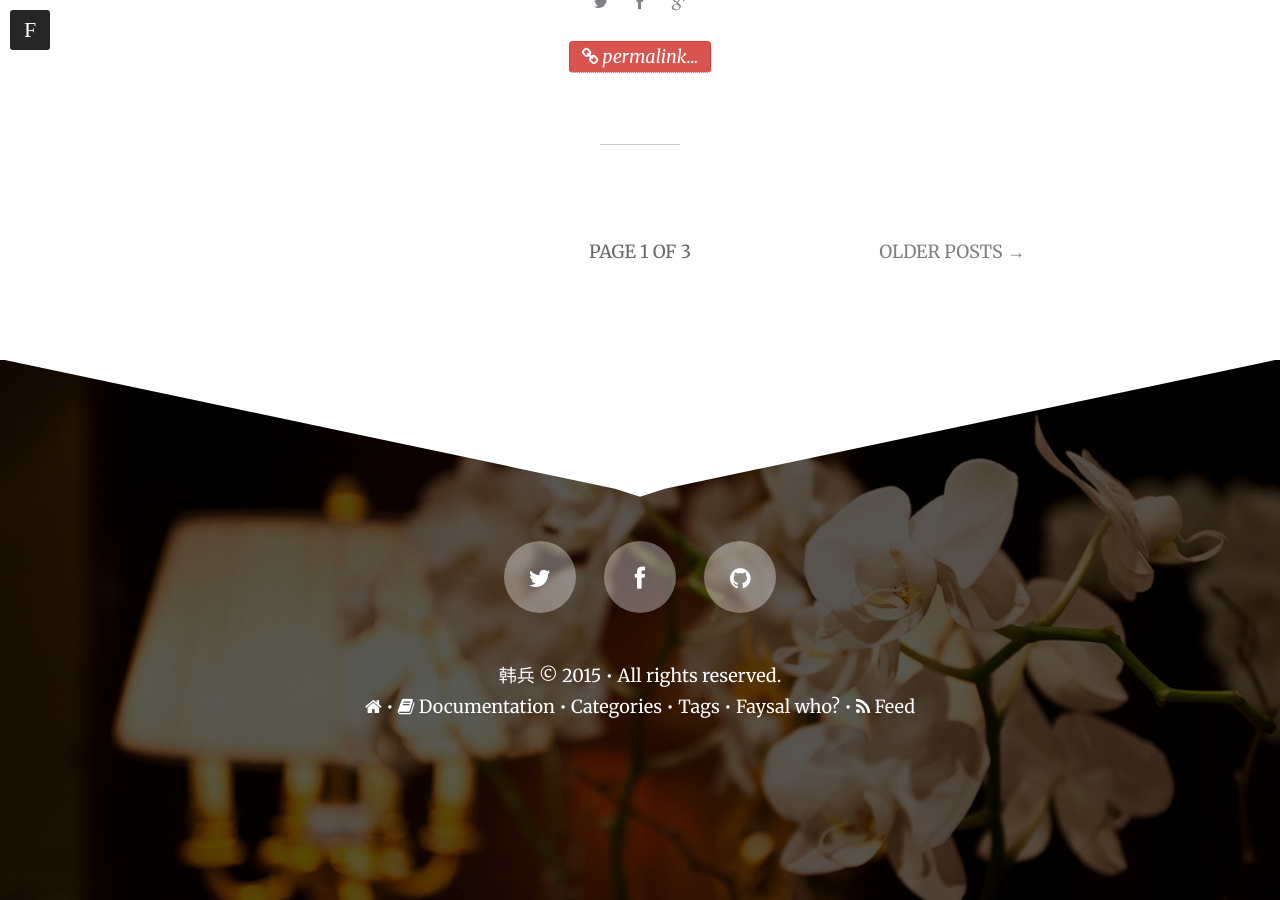
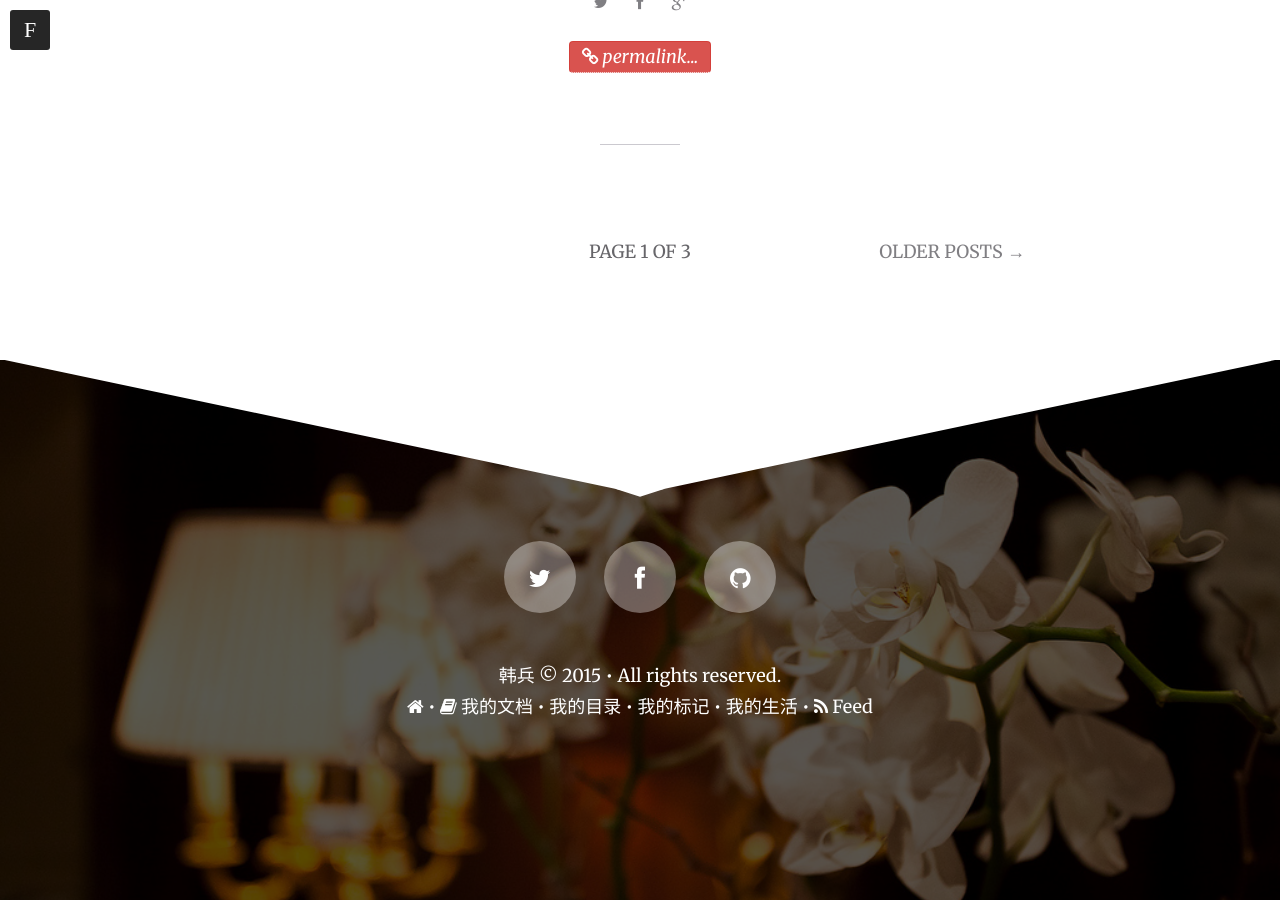
Before and after one commit to bingFly/blog, a Jekyll site: the page built from index.html, in a window 1280 px wide and 900 px high, scrolled down 4649 px. Built offline with Jekyll 4.4.1, drawn with Linux system fonts in a browser that asks for light colours; nearby versions of some CDN libraries; the list of posts is cut into pages by our own code.

Commit message:
个人信息修改

```diff
--- a/_config.yml
+++ b/_config.yml
@@ -29,9 +29,8 @@ owner:
   description:    Hossain Mohammad Faysal is an Electrical Engineer and a Mathematician based in Doha, Qatar. His interests are anything that&#8217;s related to math, from math itself to programming languages to music to physics to engineering to philosophy.
   # Social networking links used in footer. Update and remove as you like.
   twitter:        BingFlyH
-  facebook:       hanbing
+  facebook:       bing.han
   github:         bingFly
-  qq:             1611258854
   #stackexchange:  https://stackexchange.com/users/3402032/hossain-mohd-faysal
   #linkedin:       https://www.linkedin.com/pub/firstname-lastname/12/345/678
   instagram:
@@ -53,13 +52,13 @@ links:
     url: /
     external: false
     icon: home
-  - title: <i class="icon-book"></i> Documentation
+  - title: <i class="icon-book"></i> 我的文档
     url: /documentation
-  - title: Categories
+  - title: 我的目录
     url: /categories
-  - title: Tags
+  - title: 我的标记
     url: /tags
-  - title: Faysal who?
+  - title: 我的生活
     url: /hossain-mohd-faysal
 
 # http://en.wikipedia.org/wiki/List_of_tz_database_time_zones
```
